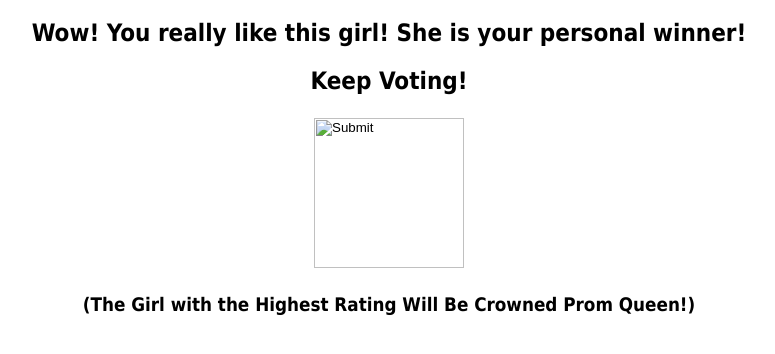
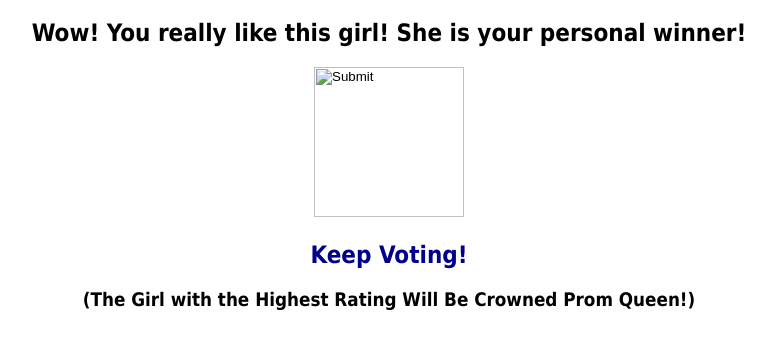
Before and after one commit to avocado-beans/cathequeen, a Flask app: template templates/winner.html in a window 1280 px wide. Shown: the part 118-472 px from the top of the page, without its empty margins (251-1026 px from the left). Run offline with Flask 3, Linux system fonts and the light colour scheme; the template is opened without the code that fills it: most values are stand-ins (such as "Sample title", 1, 10 or a date in 2020).

Commit message:
Update winner.html

```diff
--- a/templates/winner.html
+++ b/templates/winner.html
@@ -16,12 +16,8 @@
 </div>
 <div id="main">
 	<h2>Wow! You really like this girl! She is your personal winner!</h2>
-	<table>
-		<tr>
-			<td><input type="image"  width="150" height="150" src="{{girlurl}}"></td>
-		</tr>
-		  <h2 href="/">Keep Voting!</h2>
-	</table>
+	<input type="image"  width="150" height="150" src="{{girlurl}}">
+	<h2><a href="/">Keep Voting!</a></h2>
 	<h3>(The Girl with the Highest Rating Will Be Crowned Prom Queen!)</h3>
 </div>
 
```
